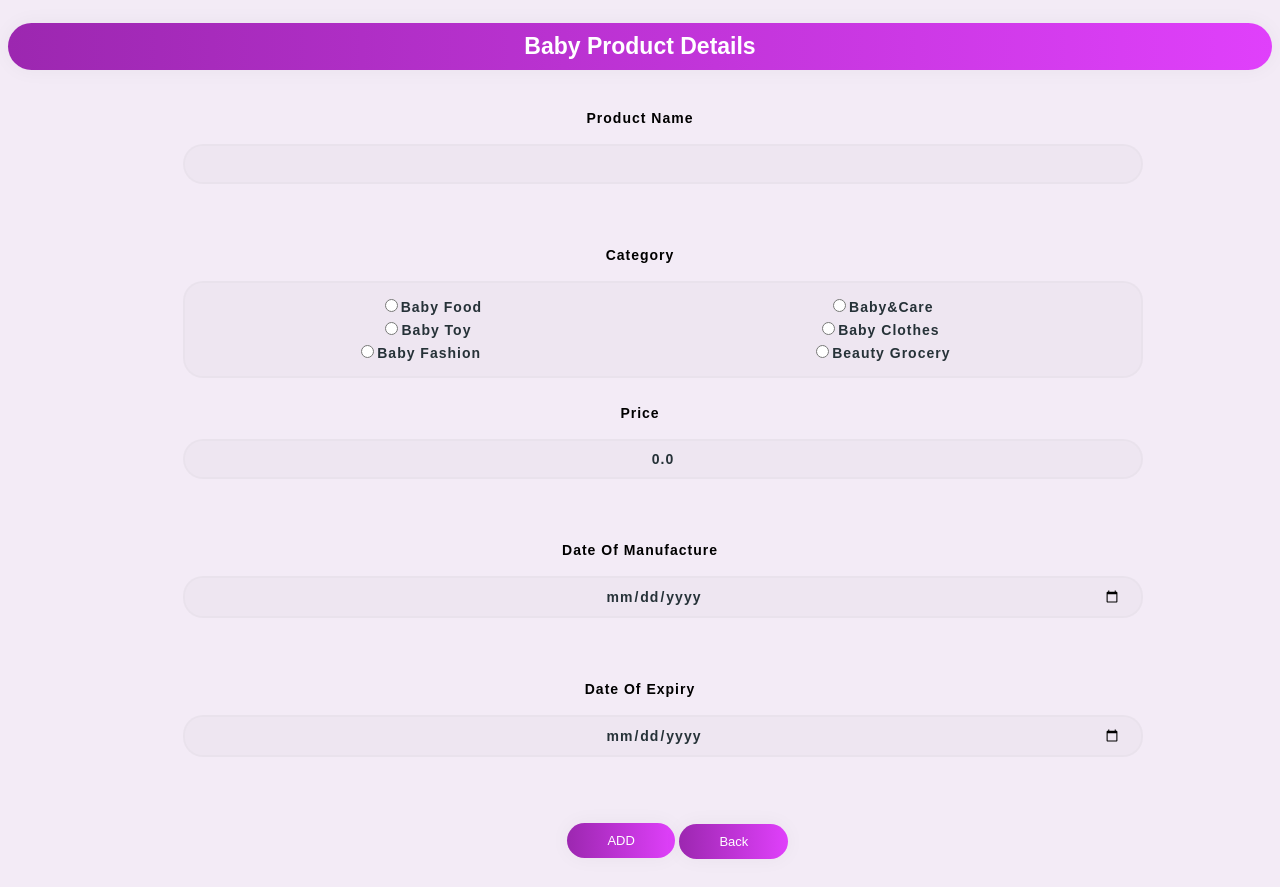
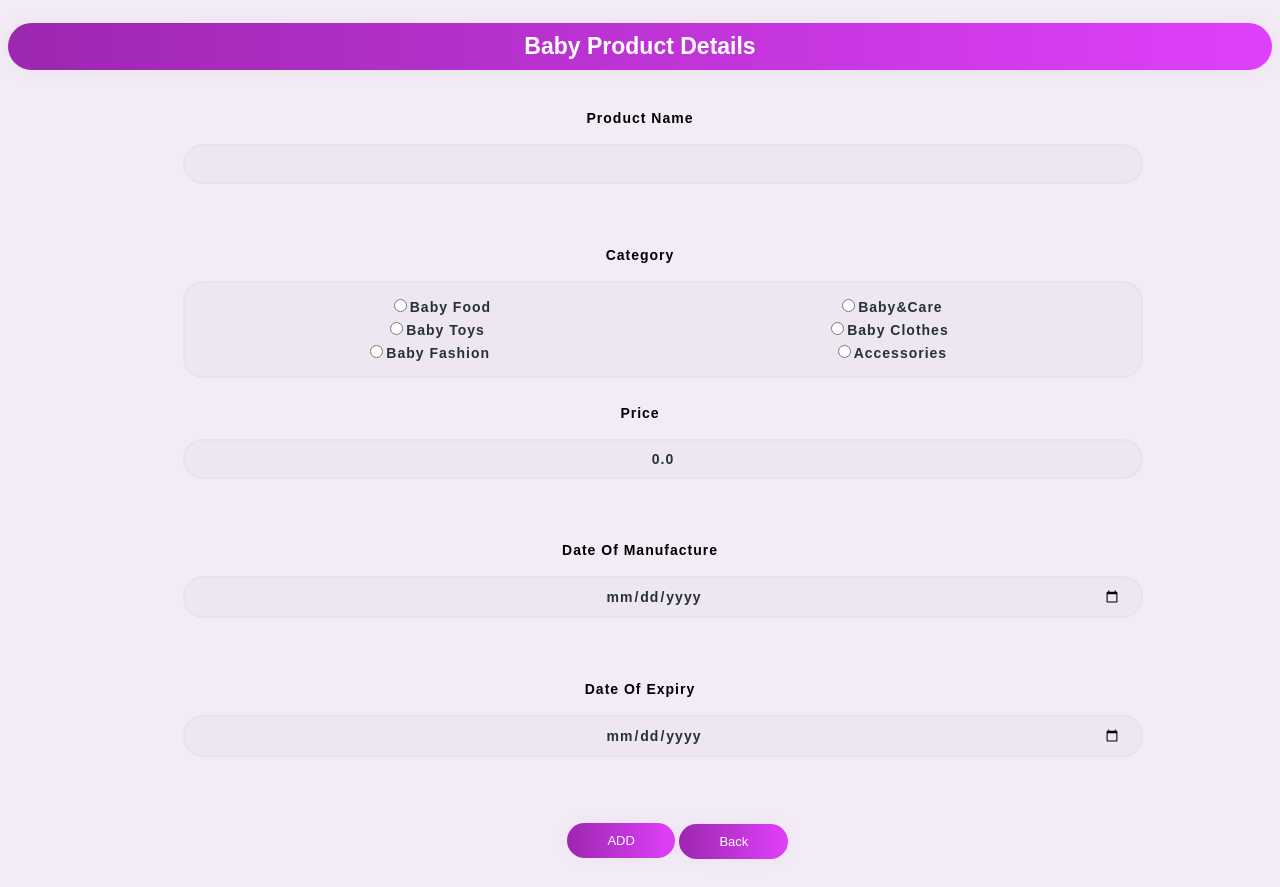
Before and after one commit to reddisekhar123/E-commerce-BabyCareShopping-cart, a Java web app: page /product/saveProduct in a window 1280 px wide. Run offline with Spring Boot 4, a stand-in JSP engine, Linux system fonts and the light colour scheme; the project's own start-up code is not run, and a stand-in starts its controllers and pages.

Commit message:
Update product-form.jsp

```diff
--- a/BabyProductM(Total_Project)/product/src/main/webapp/WEB-INF/view/product-form.jsp
+++ b/BabyProductM(Total_Project)/product/src/main/webapp/WEB-INF/view/product-form.jsp
@@ -34,10 +34,10 @@ font-family: 'Ubuntu', sans-serif;
 <center class="dt">Category</center><br>
 <center><table class="pass"><tr><td style="float:"><form:radiobutton  path="category"  value="electonics"/>Baby Food</td>
 <td style="float:"><form:radiobutton  path="category"  value="baby&care" />Baby&Care &nbsp&nbsp</td></tr>
-<tr><td style="float:"><form:radiobutton  path="category"  value="groceries"/>Baby Toy &nbsp</td>
-<td style="float:"><form:radiobutton  path="category"  value="homeneed" />Baby Clothes &nbsp&nbsp&nbsp</td></tr>
+<tr><td style="float:"><form:radiobutton  path="category"  value="toys"/>Baby Toys &nbsp</td>
+<td style="float:"><form:radiobutton  path="category"  value="clothes" />Baby Clothes &nbsp&nbsp&nbsp</td></tr>
 <tr><td style="float:"><form:radiobutton  path="category"  value="fashion"/>Baby Fashion &nbsp&nbsp&nbsp&nbsp</td>
-<td style="float:"><form:radiobutton  path="category" value="beautycare"/>Beauty Grocery &nbsp&nbsp</td></tr>
+<td style="float:"><form:radiobutton  path="category" value="accessories"/>Accessories &nbsp&nbsp</td></tr>
 <tr><center><form:errors path="category" cssClass="error"/></center></tr>
 </table></center>
 <center class="dt">Price</center><br>
```
